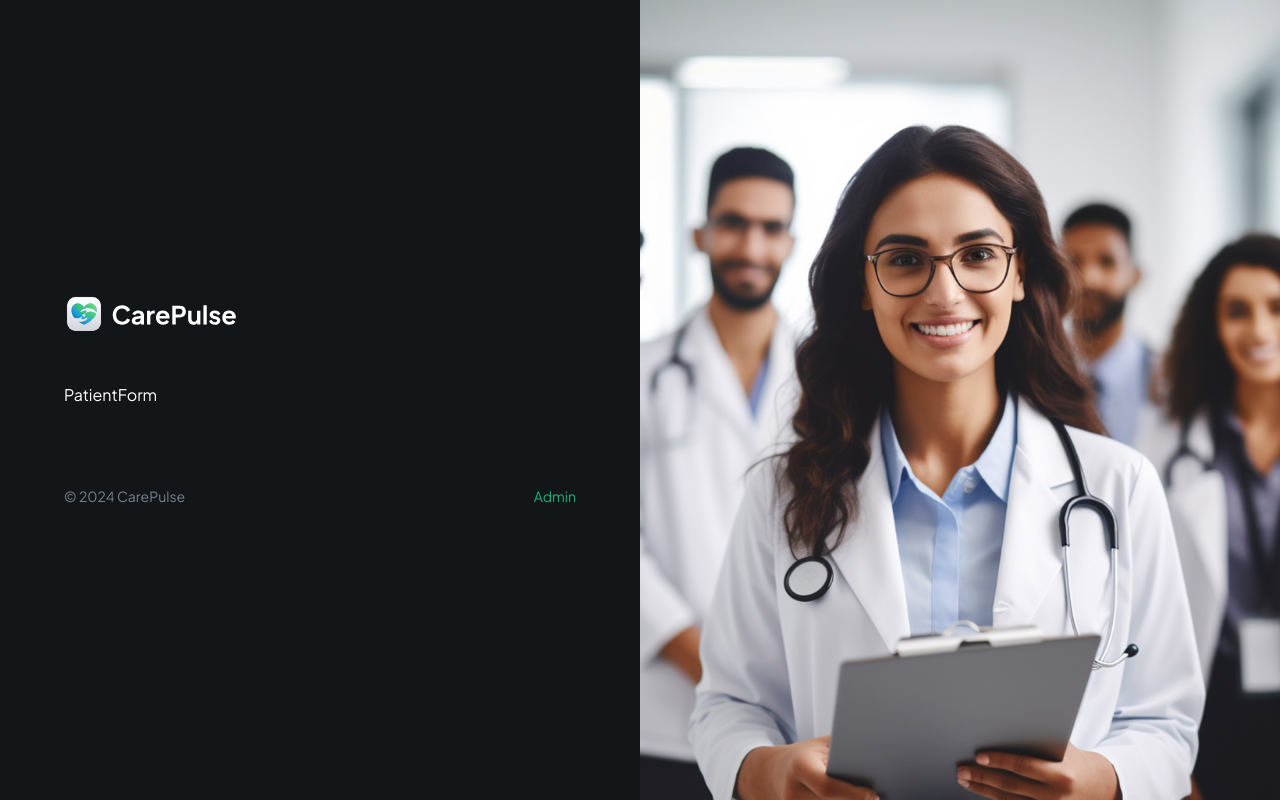
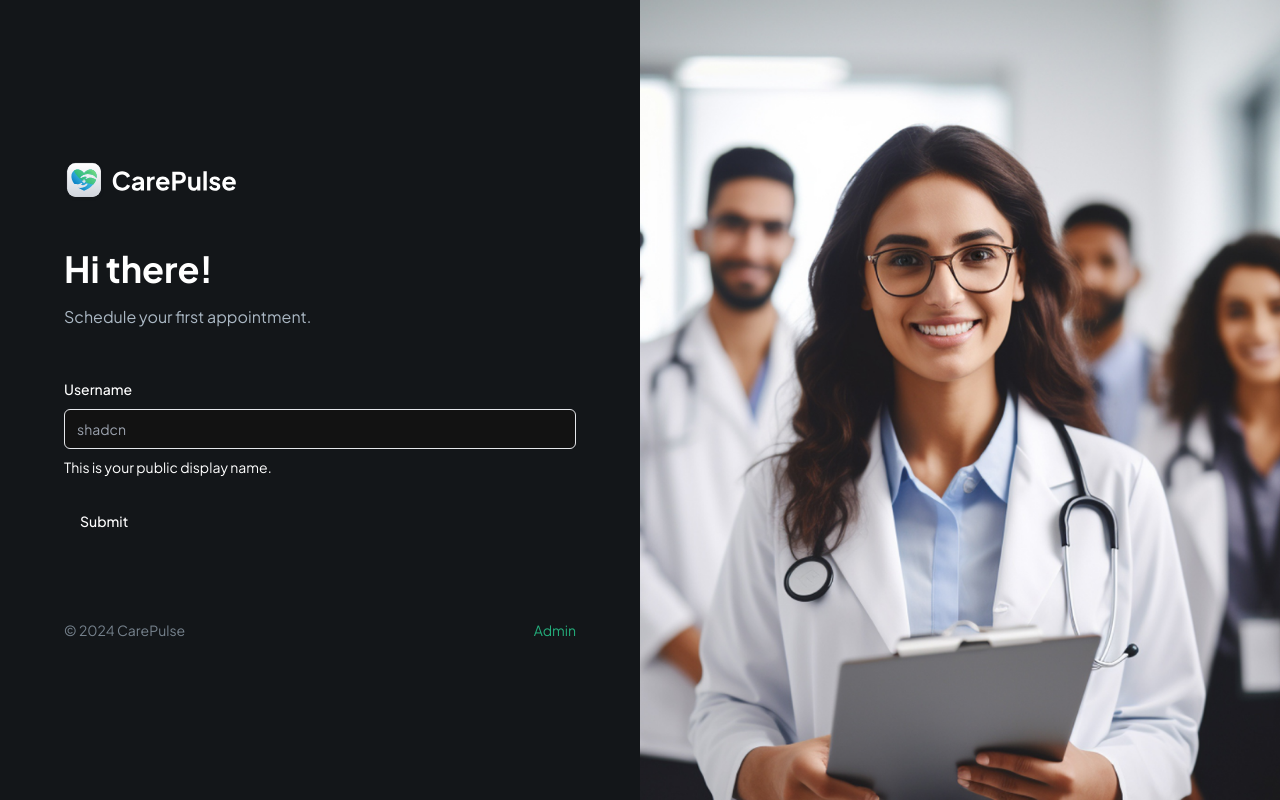
Before and after one commit to benochi/patient, a Next.js app: page / in a window 1280 px wide. Built offline with nearby package versions, Linux system fonts and the light colour scheme.

Commit message:
Patient form rework

```diff
--- a/app/page.tsx
+++ b/app/page.tsx
@@ -6,6 +6,9 @@
 export default function Home() {
   return (
     <div className="flex h-screen max-h-screen">
+      {/*TODO: OTP verification | passkey modal */}
+
+
       <section className="remove-scrollbar container my-auto">
         <div className="sub-container max-w-[496ppx]">
           <Image
--- /dev/null
+++ b/components/CustomFormField.tsx
@@ -0,0 +1,39 @@
+"use client"
+
+import {
+  FormControl,
+  FormDescription,
+  FormField,
+  FormItem,
+  FormLabel,
+  FormMessage,
+} from "@/components/ui/form"
+import { Input } from "@/components/ui/input"
+import { Control } from "react-hook-form"
+
+interface CustomProps {
+  control: Control<any>,
+}
+
+const CustomFormField = ({ control }: CustomProps) => {
+  return (
+    <FormField
+          control={control}
+          name="username"
+          render={({ field }) => (
+            <FormItem>
+              <FormLabel>Username</FormLabel>
+              <FormControl>
+                <Input placeholder="shadcn" {...field} />
+              </FormControl>
+              <FormDescription>
+                This is your public display name.
+              </FormDescription>
+              <FormMessage />
+            </FormItem>
+          )}
+        />
+  )
+}
+
+export default CustomFormField
--- a/components/forms/PatientForm.tsx
+++ b/components/forms/PatientForm.tsx
@@ -1,8 +1,47 @@
-import React from 'react'
+"use client"
+
+import { zodResolver } from "@hookform/resolvers/zod"
+import { useForm } from "react-hook-form"
+import { z } from "zod"
+
+import { Button } from "@/components/ui/button"
+import { Form } from "@/components/ui/form"
+import CustomFormField from "../CustomFormField"
+
+
+const formSchema = z.object({
+  username: z.string().min(2, {
+    message: "Username must be at least 2 characters.",
+  }),
+})
 
 const PatientForm = () => {
+  const form = useForm<z.infer<typeof formSchema>>({
+    resolver: zodResolver(formSchema),
+    defaultValues: {
+      username: "",
+    },
+  })
+
+  function onSubmit(values: z.infer<typeof formSchema>) {
+    // Do something with the form values.
+    // ✅ This will be type-safe and validated.
+    console.log(values)
+  }
+
   return (
-    <div>PatientForm</div>
+    <Form {...form}>
+      <form onSubmit={form.handleSubmit(onSubmit)} className="space-y-6 flex-1">
+        <section className="mb-12 space-y-4">
+          <h1 className="header">Hi there!</h1>
+          <p className="text-dark-700">Schedule your first appointment.</p>
+        </section>
+        <CustomFormField
+          control={form.control}
+        />
+        <Button type="submit">Submit</Button>
+      </form>
+    </Form>
   )
 }
 
--- /dev/null
+++ b/components/ui/form.tsx
@@ -0,0 +1,178 @@
+"use client"
+
+import * as React from "react"
+import * as LabelPrimitive from "@radix-ui/react-label"
+import { Slot } from "@radix-ui/react-slot"
+import {
+  Controller,
+  ControllerProps,
+  FieldPath,
+  FieldValues,
+  FormProvider,
+  useFormContext,
+} from "react-hook-form"
+
+import { cn } from "@/lib/utils"
+import { Label } from "@/components/ui/label"
+
+const Form = FormProvider
+
+type FormFieldContextValue<
+  TFieldValues extends FieldValues = FieldValues,
+  TName extends FieldPath<TFieldValues> = FieldPath<TFieldValues>
+> = {
+  name: TName
+}
+
+const FormFieldContext = React.createContext<FormFieldContextValue>(
+  {} as FormFieldContextValue
+)
+
+const FormField = <
+  TFieldValues extends FieldValues = FieldValues,
+  TName extends FieldPath<TFieldValues> = FieldPath<TFieldValues>
+>({
+  ...props
+}: ControllerProps<TFieldValues, TName>) => {
+  return (
+    <FormFieldContext.Provider value={{ name: props.name }}>
+      <Controller {...props} />
+    </FormFieldContext.Provider>
+  )
+}
+
+const useFormField = () => {
+  const fieldContext = React.useContext(FormFieldContext)
+  const itemContext = React.useContext(FormItemContext)
+  const { getFieldState, formState } = useFormContext()
+
+  const fieldState = getFieldState(fieldContext.name, formState)
+
+  if (!fieldContext) {
+    throw new Error("useFormField should be used within <FormField>")
+  }
+
+  const { id } = itemContext
+
+  return {
+    id,
+    name: fieldContext.name,
+    formItemId: `${id}-form-item`,
+    formDescriptionId: `${id}-form-item-description`,
+    formMessageId: `${id}-form-item-message`,
+    ...fieldState,
+  }
+}
+
+type FormItemContextValue = {
+  id: string
+}
+
+const FormItemContext = React.createContext<FormItemContextValue>(
+  {} as FormItemContextValue
+)
+
+const FormItem = React.forwardRef<
+  HTMLDivElement,
+  React.HTMLAttributes<HTMLDivElement>
+>(({ className, ...props }, ref) => {
+  const id = React.useId()
+
+  return (
+    <FormItemContext.Provider value={{ id }}>
+      <div ref={ref} className={cn("space-y-2", className)} {...props} />
+    </FormItemContext.Provider>
+  )
+})
+FormItem.displayName = "FormItem"
+
+const FormLabel = React.forwardRef<
+  React.ElementRef<typeof LabelPrimitive.Root>,
+  React.ComponentPropsWithoutRef<typeof LabelPrimitive.Root>
+>(({ className, ...props }, ref) => {
+  const { error, formItemId } = useFormField()
+
+  return (
+    <Label
+      ref={ref}
+      className={cn(error && "text-destructive", className)}
+      htmlFor={formItemId}
+      {...props}
+    />
+  )
+})
+FormLabel.displayName = "FormLabel"
+
+const FormControl = React.forwardRef<
+  React.ElementRef<typeof Slot>,
+  React.ComponentPropsWithoutRef<typeof Slot>
+>(({ ...props }, ref) => {
+  const { error, formItemId, formDescriptionId, formMessageId } = useFormField()
+
+  return (
+    <Slot
+      ref={ref}
+      id={formItemId}
+      aria-describedby={
+        !error
+          ? `${formDescriptionId}`
+          : `${formDescriptionId} ${formMessageId}`
+      }
+      aria-invalid={!!error}
+      {...props}
+    />
+  )
+})
+FormControl.displayName = "FormControl"
+
+const FormDescription = React.forwardRef<
+  HTMLParagraphElement,
+  React.HTMLAttributes<HTMLParagraphElement>
+>(({ className, ...props }, ref) => {
+  const { formDescriptionId } = useFormField()
+
+  return (
+    <p
+      ref={ref}
+      id={formDescriptionId}
+      className={cn("text-sm text-muted-foreground", className)}
+      {...props}
+    />
+  )
+})
+FormDescription.displayName = "FormDescription"
+
+const FormMessage = React.forwardRef<
+  HTMLParagraphElement,
+  React.HTMLAttributes<HTMLParagraphElement>
+>(({ className, children, ...props }, ref) => {
+  const { error, formMessageId } = useFormField()
+  const body = error ? String(error?.message) : children
+
+  if (!body) {
+    return null
+  }
+
+  return (
+    <p
+      ref={ref}
+      id={formMessageId}
+      className={cn("text-sm font-medium text-destructive", className)}
+      {...props}
+    >
+      {body}
+    </p>
+  )
+})
+FormMessage.displayName = "FormMessage"
+
+export {
+  useFormField,
+  Form,
+  FormItem,
+  FormLabel,
+  FormControl,
+  FormDescription,
+  FormMessage,
+  FormField,
+}
--- /dev/null
+++ b/components/ui/input.tsx
@@ -0,0 +1,25 @@
+import * as React from "react"
+
+import { cn } from "@/lib/utils"
+
+export interface InputProps
+  extends React.InputHTMLAttributes<HTMLInputElement> {}
+
+const Input = React.forwardRef<HTMLInputElement, InputProps>(
+  ({ className, type, ...props }, ref) => {
+    return (
+      <input
+        type={type}
+        className={cn(
+          "flex h-10 w-full rounded-md border border-input bg-background px-3 py-2 text-sm ring-offset-background file:border-0 file:bg-transparent file:text-sm file:font-medium placeholder:text-muted-foreground focus-visible:outline-none focus-visible:ring-2 focus-visible:ring-ring focus-visible:ring-offset-2 disabled:cursor-not-allowed disabled:opacity-50",
+          className
+        )}
+        ref={ref}
+        {...props}
+      />
+    )
+  }
+)
+Input.displayName = "Input"
+
+export { Input }
--- /dev/null
+++ b/components/ui/label.tsx
@@ -0,0 +1,26 @@
+"use client"
+
+import * as React from "react"
+import * as LabelPrimitive from "@radix-ui/react-label"
+import { cva, type VariantProps } from "class-variance-authority"
+
+import { cn } from "@/lib/utils"
+
+const labelVariants = cva(
+  "text-sm font-medium leading-none peer-disabled:cursor-not-allowed peer-disabled:opacity-70"
+)
+
+const Label = React.forwardRef<
+  React.ElementRef<typeof LabelPrimitive.Root>,
+  React.ComponentPropsWithoutRef<typeof LabelPrimitive.Root> &
+    VariantProps<typeof labelVariants>
+>(({ className, ...props }, ref) => (
+  <LabelPrimitive.Root
+    ref={ref}
+    className={cn(labelVariants(), className)}
+    {...props}
+  />
+))
+Label.displayName = LabelPrimitive.Root.displayName
+
+export { Label }
--- a/package.json
+++ b/package.json
@@ -9,6 +9,8 @@
     "lint": "next lint"
   },
   "dependencies": {
+    "@hookform/resolvers": "^3.9.0",
+    "@radix-ui/react-label": "^2.1.0",
     "@radix-ui/react-slot": "^1.1.0",
     "class-variance-authority": "^0.7.0",
     "clsx": "^2.1.1",
@@ -17,8 +19,10 @@
     "next-themes": "^0.3.0",
     "react": "^18",
     "react-dom": "^18",
+    "react-hook-form": "^7.52.1",
     "tailwind-merge": "^2.4.0",
-    "tailwindcss-animate": "^1.0.7"
+    "tailwindcss-animate": "^1.0.7",
+    "zod": "^3.23.8"
   },
   "devDependencies": {
     "@types/node": "^20",
```
Also changed, not shown: 1 other file (tests, documents, lock files or other folders).
